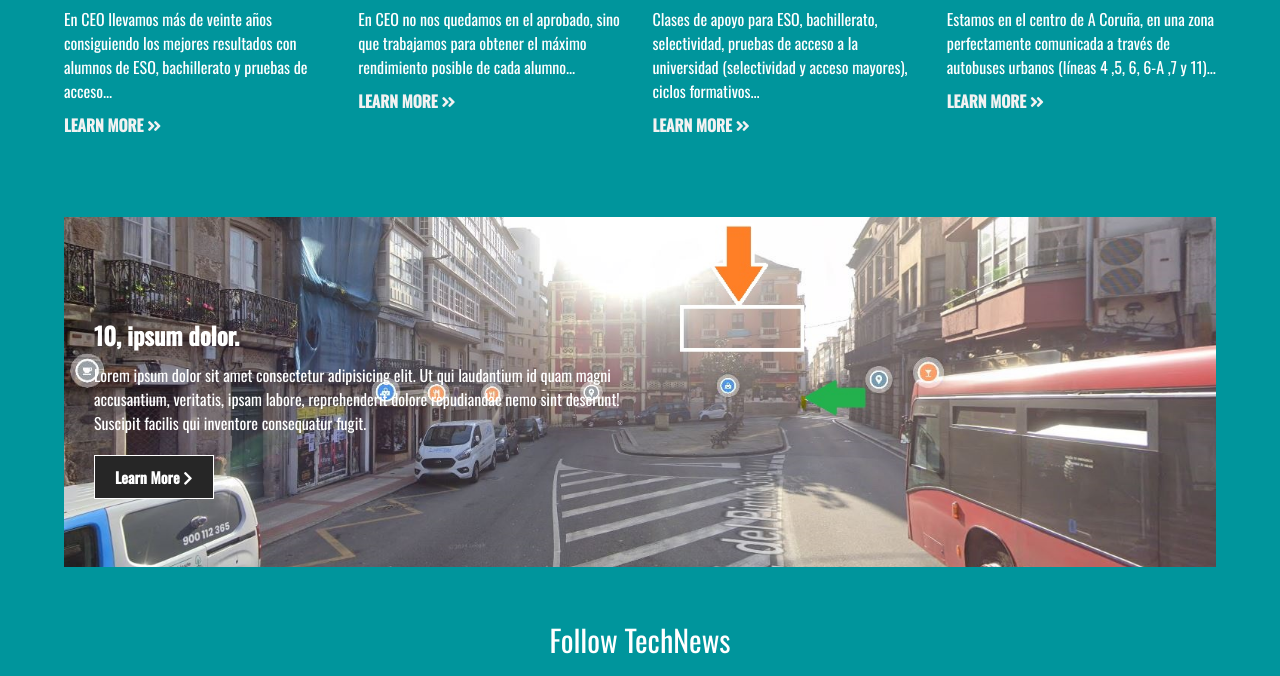
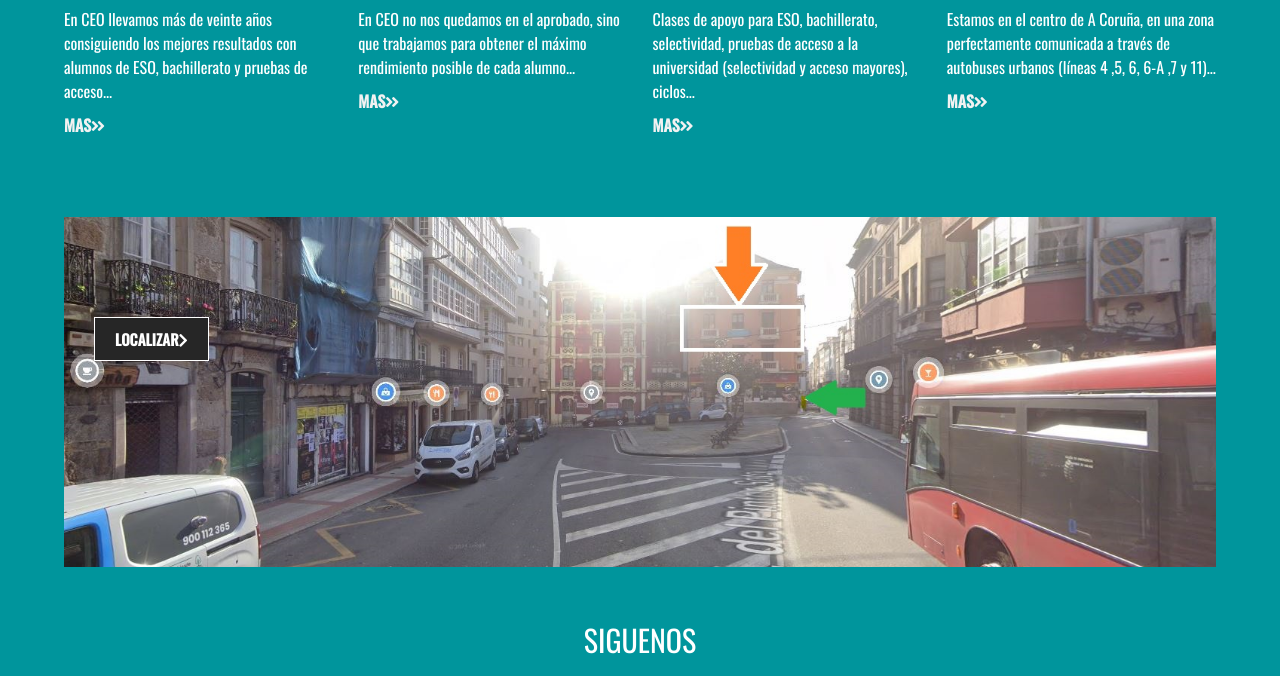
Before and after one commit to oSk4ar/pruebas, a plain HTML site: page index.html in a window 1280 px wide. Shown: the part 930-1606 px from the top of the page. Drawn offline with nearby package versions, Linux system fonts and the light colour scheme.

Commit message:
Add files via upload

```diff
--- a/index.html
+++ b/index.html
@@ -58,10 +58,7 @@
     <!-- SHOWCASE -->
     <header class="showcase">
       <h1>ACADEMIA CEO</h1>
-      <p>NUESTROS RESULTADOS SON LA MEJOR PUBLICIDAD</p>
-      <a href="#" class="btn">
-        SignUp <i class="fas fa-chevron-right"></i>
-      </a>
+      <h2>NUESTROS RESULTADOS SON LA MEJOR PUBLICIDAD</h2>
     </header>
 
     <!-- NEWS CARDS -->
@@ -70,43 +67,38 @@
         <img src="img/brand.jpg" alt="" />
 		<h3>Conócenos</h3>
         <p>En CEO llevamos más de veinte años consiguiendo los mejores resultados con alumnos de ESO, bachillerato y pruebas de acceso...</p>
-        <a href="#">Learn More <i class="fas fa-angle-double-right"></i></a>
+        <a href="#">MAS<i class="fas fa-angle-double-right"></i></a>
       </div>
       <div>
         <img src="img/news2.jpg" alt="" />
 		<h3>Nuestro Método</h3>
-        <p>En CEO no nos quedamos en el aprobado, sino que trabajamos para obtener el máximo rendimiento posible de cada alumno...</p>
-        <a href="#">Learn More <i class="fas fa-angle-double-right"></i></a>
+        <p>En CEO no nos quedamos en el aprobado, sino que trabajamos para obtener el máximo rendimiento posible de cada alumno...     </p>
+        <a href="#">MAS<i class="fas fa-angle-double-right"></i></a>
       </div>
       <div>
         <img src="img/news3.jpg" alt="" />
 		<h3>Servicios</h3>
-        <p>Clases de apoyo para ESO, bachillerato, selectividad, pruebas de acceso a la universidad (selectividad y acceso mayores), ciclos formativos...</p>
-        <a href="#">Learn More <i class="fas fa-angle-double-right"></i></a>
+        <p>Clases de apoyo para ESO, bachillerato, selectividad, pruebas de acceso a la universidad (selectividad y acceso mayores), ciclos...</p>
+        <a href="#">MAS<i class="fas fa-angle-double-right"></i></a>
       </div>
       <div>
         <img src="img/news4.jpg" alt="" />
 		<h3>Localización</h3>
-        <p>Estamos en el centro de A Coruña, en una zona perfectamente comunicada a través de autobuses urbanos (líneas 4 ,5, 6, 6-A ,7 y 11)...</p>
-        <a href="#">Learn More <i class="fas fa-angle-double-right"></i></a>
+        <p>Estamos en el centro de A Coruña, en una zona perfectamente comunicada a través de autobuses urbanos (líneas 4 ,5, 6, 6-A ,7 y 11)...     </p>
+        <a href="#">MAS<i class="fas fa-angle-double-right"></i></a>
       </div>
     </div>
 
     <!-- third card -->
     <section class="cards-banner-two">
       <div class="content">
-        <h2>10, ipsum dolor.</h2>
-        <!-- lorem 30 -->
-        <p>Lorem ipsum dolor sit amet consectetur adipisicing elit. Ut qui laudantium id quam magni accusantium,
-          veritatis, ipsam labore, reprehenderit dolore repudiandae nemo sint deserunt! Suscipit facilis qui inventore
-          consequatur fugit.</p>
-        <a href="#" class="btn">Learn More <i class="fas fa-chevron-right"></i></a>
+        <a href="#" class="btn">LOCALIZAR<i class="fas fa-chevron-right"></i></a>
       </div>
     </section>
 
     <!-- Follow -->
     <section class="social">
-      <p>Follow TechNews</p>
+      <p>SIGUENOS</p>
       <div class="links">
         <a href="https://www.facebook.com/CeoCentroDeEstudiosOrzan" target="_blank">
           <i class="fab fa-facebook-f"></i>
```
